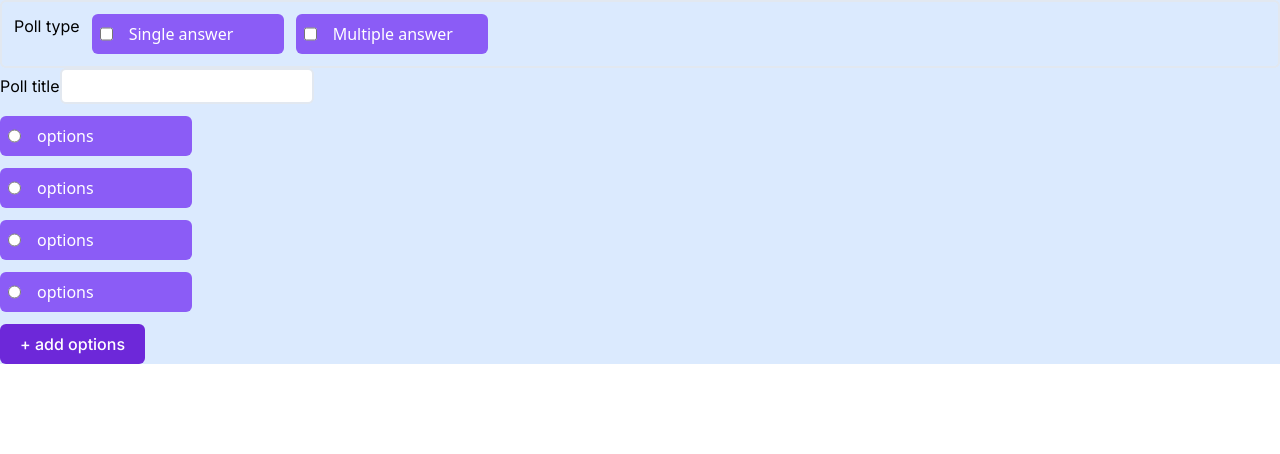
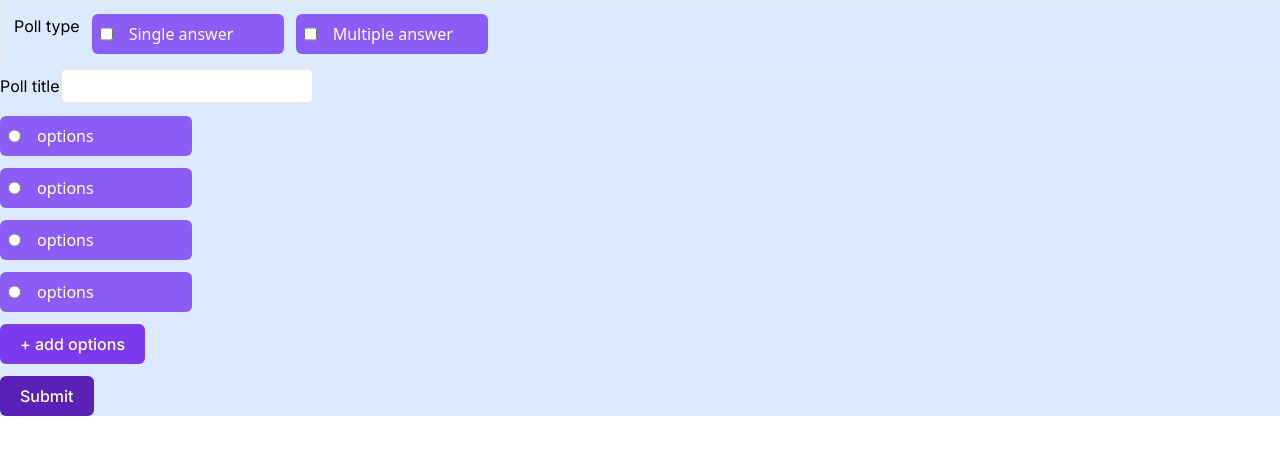
Before and after one commit to manu2699/polling-kf, a Next.js app: page /poll/create in a window 1280 px wide. Shown: the top 454 px of the page. Built offline with nearby package versions, Linux system fonts and the light colour scheme.

Commit message:
update components/poll/index.tsx

```diff
--- a/components/poll/index.tsx
+++ b/components/poll/index.tsx
@@ -26,7 +26,7 @@ function ActionButton({
     </div>
   );
 }
-function Poll({ isPollCreation }: any) {
+function Poll({ isPollCreation,onSubmit }: any) {
   const [options, setOptions] = useState([
     { id: "guru", value: "options", isSelected: false, isCheckBox: false },
     { id: "guru2", value: "options", isSelected: false, isCheckBox: false },
@@ -35,6 +35,13 @@ function Poll({ isPollCreation }: any) {
 
     { id: "guru4", value: "options", isSelected: false, isCheckBox: false },
   ]);
+  const [title,setTitle]=useState("")
+  function onPollCreation(){
+    onSubmit({title,options})
+  }
+  function onCreateOptions(){
+    setOptions([...options, { id: Math.random().toString(), value: "options", isSelected: false, isCheckBox: true }])
+  }
   return (
     <div className="grid gird-cols-8">
       <div className="grid-span-2"></div>
@@ -60,6 +67,7 @@ function Poll({ isPollCreation }: any) {
             <input
               type="text"
               className="border-2 border-slate-200 rounded-md px-2 py-1"
+              onChange={(e)=>setTitle(e.target.value)}
             />
           </div>
           <div className="flex flex-col gap-y-3">
@@ -69,10 +77,14 @@ function Poll({ isPollCreation }: any) {
               </div>
             ))}
           </div>
-          <div className="cursor-pointer bg-violet-700 text-white font-medium w-fit px-5 py-2 rounded-md">
+          <div onClick={onCreateOptions} className="cursor-pointer bg-violet-600 text-white font-medium w-fit px-5 py-2 rounded-md">
             + add options
           </div>
+          <div onClick={onPollCreation} className="cursor-pointer bg-violet-800 text-white font-medium w-fit px-5 py-2 rounded-md">
+          Submit
         </div>
+        </div>
+
       </div>
       <div className="grid-span-2"></div>
     </div>
```
